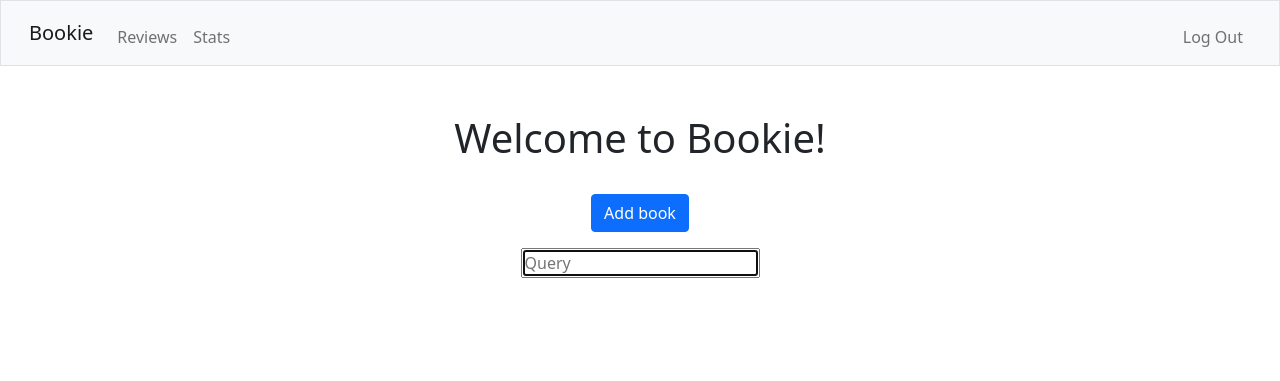
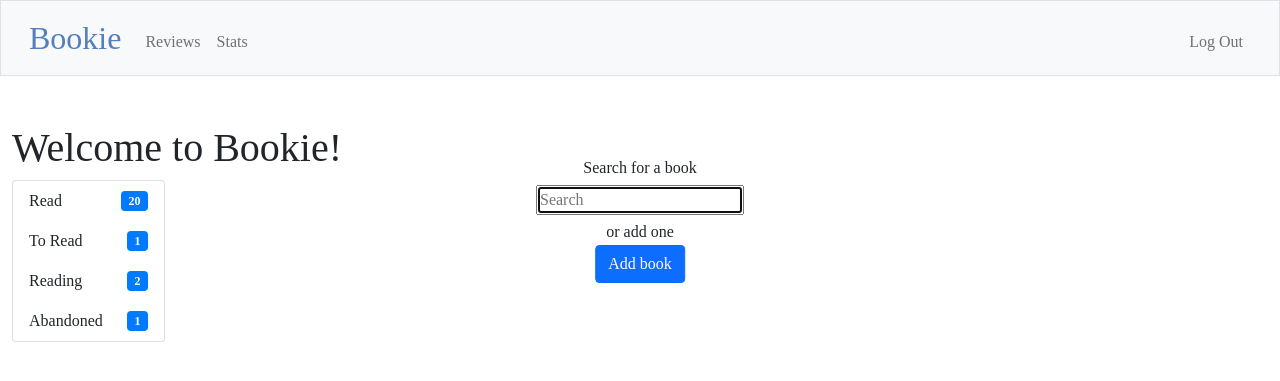
Before and after one commit to sergiulache/cs50project, a Flask app: page / in a window 1280 px wide. Shown: the top 381 px of the page. Run offline with Flask 2, Linux system fonts and the light colour scheme; a user stored in the database is signed in; data comes from the database, SQL or seed files in the repository; some libraries are stand-ins or nearby versions.

Commit message:
worked on index, need css

```diff
--- a/app.py
+++ b/app.py
@@ -43,8 +43,17 @@
     else:
         # Get user's books
         books = db.execute("SELECT * FROM books WHERE user_id = ?", session["user_id"])
+        number_of_read_books = db.execute("SELECT COUNT(*) FROM books WHERE user_id = ? AND status = ?", session["user_id"], "Read")
+        number_of_to_read_books = db.execute("SELECT COUNT(*) FROM books WHERE user_id = ? AND status = ?", session["user_id"], "To Read")
+        number_of_reading_books = db.execute("SELECT COUNT(*) FROM books WHERE user_id = ? AND status = ?", session["user_id"], "Reading")
+        number_of_abandoned_books = db.execute("SELECT COUNT(*) FROM books WHERE user_id = ? AND status = ?", session["user_id"], "Abandoned")
+        # adding each number of books to a list
+        number_of_books = [number_of_read_books[0]["COUNT(*)"], number_of_to_read_books[0]["COUNT(*)"], number_of_reading_books[0]["COUNT(*)"], number_of_abandoned_books[0]["COUNT(*)"]]
+
+
+
         message = "Welcome to Bookie!"
-        return render_template("index.html", books=books, message=message)
+        return render_template("index.html", books=books, message=message, number_of_books=number_of_books)
 
 
 
--- a/static/styles.css
+++ b/static/styles.css
@@ -1,4 +1,4 @@
-/* add some nice general styles, fonts, etc. */
+/* some nice general styles, fonts, etc. */
 body {
   font-family: "Helvetica Neue", Helvetica, Arial, sans-serif;
   font-size: 14px;
@@ -7,9 +7,8 @@
   background-color: #fff;
 }
 
-/* make content work well on mobile devices */
 body {
-  padding-top: 60px;
+  padding-top: 0px;
   padding-bottom: 40px;
 }
 
@@ -47,32 +46,31 @@
   transition: 0.7s;
 }
 
-.cashdisplay {
-  font-size: 1.75rem;
-  font-weight: 700;
+/* make #addBookBox centered relative to the page */
+#addBookBox {
+  position: fixed;
+  top: 34%;
+  left: 50%;
+  transform: translate(-50%, -50%);
 }
 
-#addbtn {
-  margin-top: 25px;
+#searchquery {
+  position: fixed;
+  top: 25%;
+  left: 50%;
+  transform: translate(-50%, -50%);
 }
 
-.collapse {
-  width: 150px !important;
-  text-align: center;
+#pSearch {
+  position: fixed;
+  top: 21%;
+  left: 50%;
+  transform: translate(-50%, -50%);
 }
 
-.collapsing {
-  width: 150px;
-  text-align: center;
+#pAddBook {
+  position: fixed;
+  top: 29%;
+  left: 50%;
+  transform: translate(-50%, -50%);
 }
-
-.center {
-  margin: auto;
-}
-
-/* make select center */
-select {
-  display: block;
-  margin-left: auto;
-  margin-right: auto;
-}
--- a/templates/index.html
+++ b/templates/index.html
@@ -1,11 +1,33 @@
 {% extends "layout.html" %}
 
 {% block title %}
-Welcome
+Bookie
 {% endblock %}
 
 {% block main %}
-<h1>{{message}}</h1>
+<h1 id="welcomeMessage" style="text-align: left">{{message}}</h1>
+<ul class="list-group d-inline-flex" style="float: left; padding-bottom: 25px;">
+    <li class="list-group-item d-inline-flex justify-content-between align-items-center">
+        Read
+        <span class="badge badge-primary badge-pill">{{number_of_books[0]}}</span>
+    </li>
+    <li class="list-group-item d-inline-flex justify-content-between align-items-center">
+        To Read
+        <span class="badge badge-primary badge-pill">{{number_of_books[1]}}</span>
+    </li>
+    <li class="list-group-item d-inline-flex justify-content-between align-items-center">
+        Reading
+        <span class="badge badge-primary badge-pill">{{number_of_books[2]}}</span>
+    </li>
+    <li class="list-group-item d-inline-flex justify-content-between align-items-center">
+        Abandoned&nbsp;&nbsp;&nbsp;&nbsp;&nbsp;&nbsp;
+        <span class="badge badge-primary badge-pill">{{number_of_books[3]}}</span>
+    </li>
+</ul>
+
+<br>
+
+<br>
 <br>
 <!-- display all books in a table-->
 <!--
@@ -41,43 +63,11 @@
 </table>
 -->
 
-<!-- add book form -->
-<form action="/addbook" method="post">
-    <p>
-        <button class="btn btn-primary" type="button" data-bs-toggle="collapse" data-bs-target="#collapseExample"
-            aria-expanded="false" aria-controls="collapseExample">
-            Add book
-        </button>
-    </p>
-    <div class="collapse text-center center" id="collapseExample">
-        <div class="card card-body text-center center">
-            <div class="mb-3 text-center center">
-                <input autocomplete="off" autofocus class="form-control mx-auto w-auto" id="title" name="title"
-                    placeholder="Title" type="text">
-                <br>
-                <input autocomplete=" off" autofocus class="form-control mx-auto w-auto" id="author" name="author"
-                    placeholder="Author" type="text">
-                <br>
-                <!-- dropdown menu for selecting book status -->
-                <select class="form-select center" aria-label="Book status" name="status" style="max-width:150px;  margin-left: auto;
-                    margin-right: auto;">
-                    <option value="Read">Read</option>
-                    <option value="Reading">Reading</option>
-                    <option value="To Read">To Read</option>
-                    <option value="Abandoned">Abandoned</option>
-                </select>
-                <br>
-                <br>
-                <button class="btn btn-primary" type="submit">
-                    Add
-                </button>
-            </div>
-        </div>
-    </div>
-</form>
 
-<div>
-    <input autocomplete="off" autofocus placeholder="Query" type="search" id="searchquery">
+<p id="pSearch"> Search for a book</p>
+<div style="margin-top:20px;" id="searchBox">
+
+    <input autocomplete="off" autofocus placeholder="Search" type="search" id="searchquery">
 
     <ul id="searchresults"></ul>
 
@@ -125,6 +115,61 @@
     </script>
 </div>
 
+<p id="pAddBook"> or add one</p>
+<!-- add book form -->
+
+<form action="/addbook" method="post" id="addBookBox">
+    <p>
+        <button class="btn btn-primary" type="button" data-bs-toggle="collapse" data-bs-target="#collapseExample"
+            aria-expanded="false" aria-controls="collapseExample" id="addBookCollapse">
+            Add book
+            <script>
+                // when the button is clicked, hide #searchBox
+                let hidden = false;
+                console.log(hidden);
+                document.getElementById("addBookCollapse").addEventListener("click", function () {
+                    if (hidden) {
+                        document.getElementById("searchBox").style.visibility = "visible";
+                        document.getElementById("pSearch").style.visibility = "visible";
+                        document.getElementById("pAddBook").style.visibility = "visible";
+                        hidden = false;
+                    }
+                    else {
+                        document.getElementById("searchBox").style.visibility = "hidden";
+                        //document.getElementById("resultsTable").style.visibility = "hidden";
+                        document.getElementById("pSearch").style.visibility = "hidden";
+                        document.getElementById("pAddBook").style.visibility = "hidden";
+                        hidden = true;
+                    }
+                });
+            </script>
+        </button>
+    </p>
+    <div class="collapse text-center center" id="collapseExample">
+        <div class="card card-body text-center center">
+            <div class="mb-3 text-center center">
+                <input autocomplete="off" autofocus class="form-control mx-auto w-auto" id="title" name="title"
+                    placeholder="Title" type="text">
+                <br>
+                <input autocomplete=" off" autofocus class="form-control mx-auto w-auto" id="author" name="author"
+                    placeholder="Author" type="text">
+                <br>
+                <!-- dropdown menu for selecting book status -->
+                <select class="form-select center" aria-label="Book status" name="status" style="max-width:150px;  margin-left: auto;
+                    margin-right: auto;">
+                    <option value="Read">Read</option>
+                    <option value="Reading">Reading</option>
+                    <option value="To Read">To Read</option>
+                    <option value="Abandoned">Abandoned</option>
+                </select>
+                <br>
+                <button class="btn btn-primary" type="submit">
+                    Add
+                </button>
+            </div>
+        </div>
+    </div>
+</form>
 <div>
     <table class="table table-striped" id="resultsTable" style="visibility: hidden;">
         <thead>
--- a/templates/layout.html
+++ b/templates/layout.html
@@ -5,6 +5,7 @@
         <meta charset="UTF-8">
         <meta name="viewport" content="width=device-width, initial-scale=1.0">
         <title>{% block title %}{% endblock %}</title>
+        <link rel="stylesheet" href="/static/styles.css">
         <link rel="stylesheet" href="https://cdn.jsdelivr.net/npm/bootstrap@4.0.0/dist/css/bootstrap.min.css"
             integrity="sha384-Gn5384xqQ1aoWXA+058RXPxPg6fy4IWvTNh0E263XmFcJlSAwiGgFAW/dAiS6JXm" crossorigin="anonymous">
         <script src="https://code.jquery.com/jquery-3.2.1.slim.min.js"
```
Also changed, not shown: templates/reading.html (added, +10 -0 lines), 2 other files.
